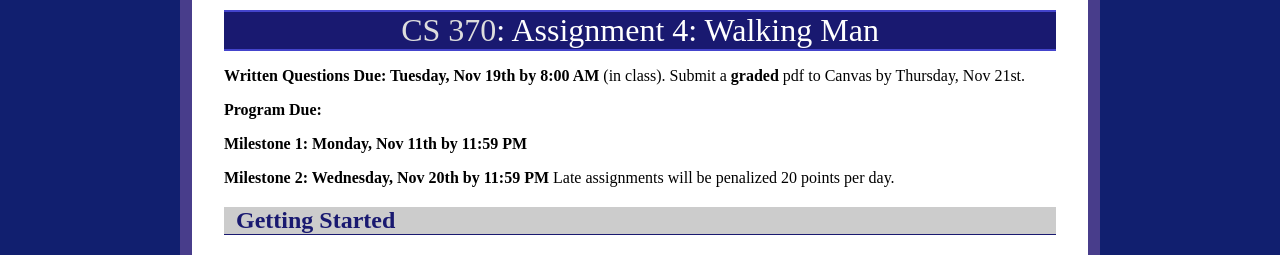
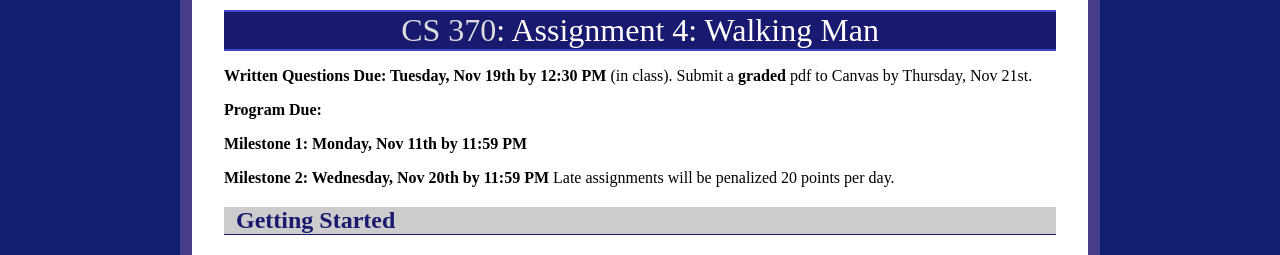
Before and after one commit to ycpcs/cs370-fall2024, a Jekyll site: the page built from assign/assign04.md, in a window 1280 px wide and 900 px high. Shown: the top 255 px of the window. Built offline with Jekyll 4.4.1, drawn with Linux system fonts in a browser that asks for light colours.

Commit message:
fix assign04
fix assign04

```diff
--- a/assign/assign04.md
+++ b/assign/assign04.md
@@ -3,7 +3,7 @@ layout: default
 title: "Assignment 4: Walking Man"
 ---
 
-**Written Questions Due: Tuesday, Nov 19th by 8:00 AM** (in class). Submit a **graded** pdf to Canvas by Thursday, Nov 21st.
+**Written Questions Due: Tuesday, Nov 19th by 12:30 PM** (in class). Submit a **graded** pdf to Canvas by Thursday, Nov 21st.
 
 **Program Due:**
 
```
